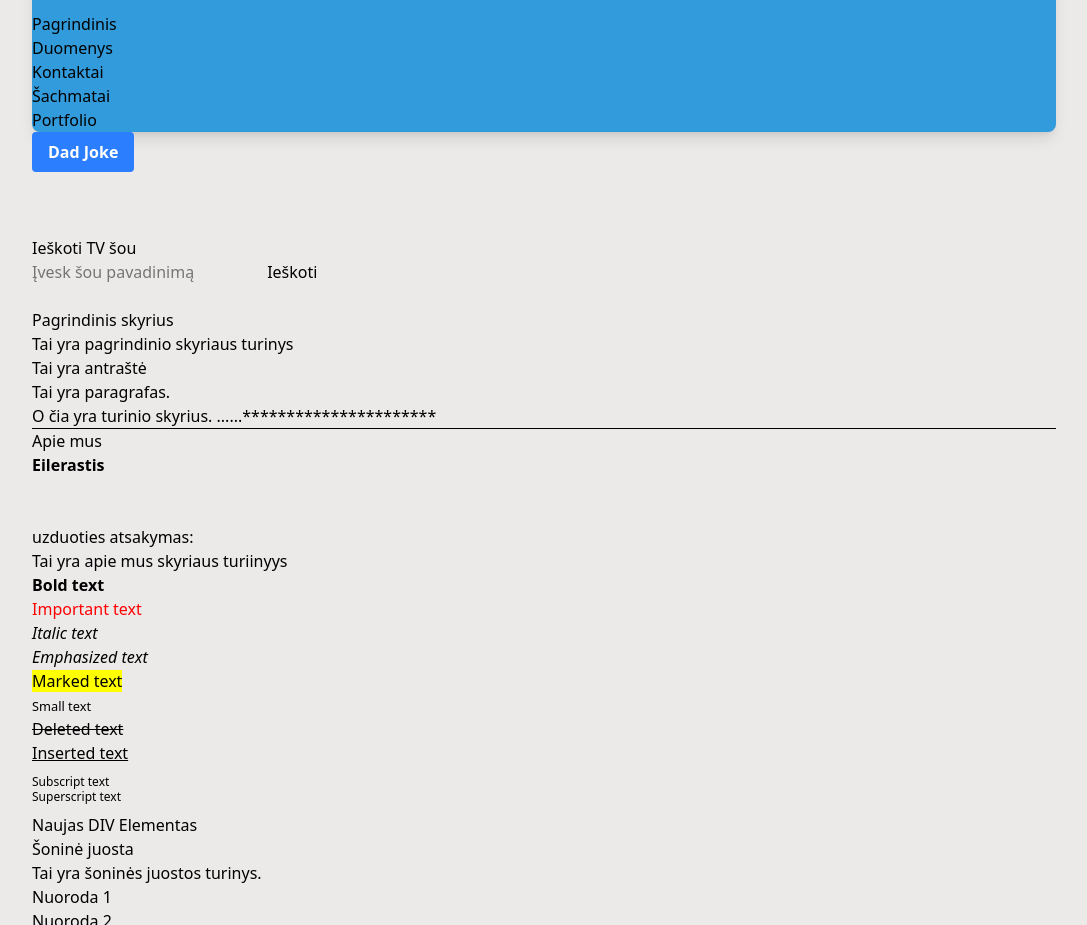
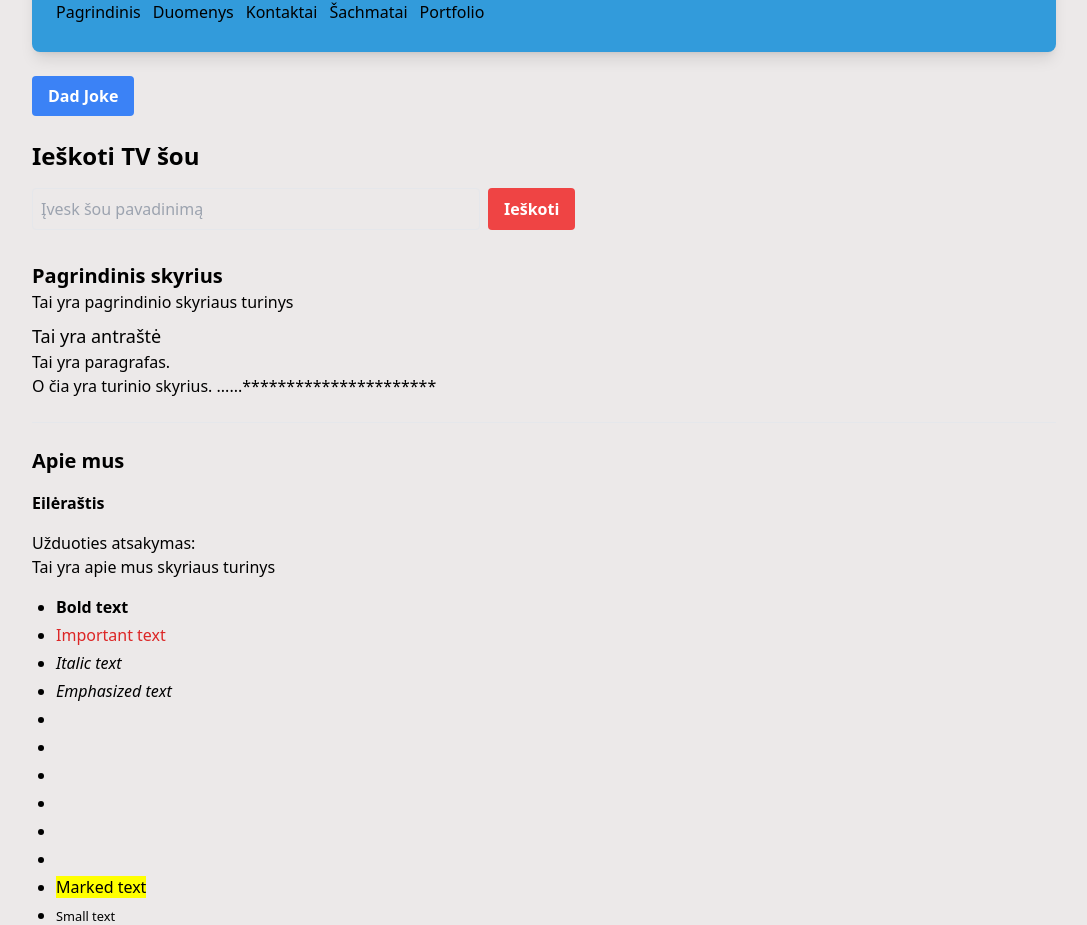
Before and after one commit to simonaszz/paskaitos-full-stack, a website: page index.html in a window 1280 px wide. Shown: the part 72-997 px from the top of the page, without its empty margins (96-1183 px from the left). Drawn offline with nearby package versions, Linux system fonts and the light colour scheme.

Commit message:
prideta tailwind cdn nuoroda ir patvarkytas html, kad graziau atvaizduotu pulapi

```diff
--- a/assets/scss/style.scss
+++ b/assets/scss/style.scss
@@ -3,53 +3,26 @@
 @tailwind components;
 @tailwind utilities;
 
-
-ul {
-  li {
-    span {
+/* Paprastas CSS, be SCSS struktūros */
+ul li span {
   color: blue;
 }
 
-    &:nth-child(2) {
-      ul {
-        li:nth-child(2) {
+ul li:nth-child(1) ul li:nth-child(1) span,
+ul li:nth-child(3) ul li:nth-child(3) span {
+  color: red;
+}
+
+ul li:nth-child(2) ul li:nth-child(2) {
   width: 100px;
   height: 100px;
   background-color: red;
 }
-      }
-    }
 
-    &:nth-child(3) {
-      ul {
-        li:nth-child(3) {
-          span {
-            color: red;
-          }
-        }
-      }
-    }
-
-    &:nth-child(1) {
-      ul {
-        li:nth-child(1) {
-          span {
-            color: red;
-          }
-        }
-      }
-    }
-
-    ul {
-      li:nth-child(even) {
-        span {
+ul li ul li:nth-child(even) span {
   font-weight: bold;
-        }
-      }
-    }
-  }
 }
 
 body {
-    background-color: red;
+  background-color: red; /* tik jei reikia */
 }
--- a/index.html
+++ b/index.html
@@ -2,33 +2,26 @@
 <html lang="en">
     <head>
         <meta charset="UTF-8" />
-
         <meta name="viewport" content="width=device-width, initial-scale=1.0" />
-        <!-- namu darbas -->
-        <!-- <link rel="stylesheet" href="assets/css/namu_darbas.css" /> -->
-        <!-- <link rel="stylesheet" href="assets/css/namu_darbas1.css" />Klases darbas  -->
-         <link href="./src/output.css" rel="stylesheet">
-
+        <link href="./src/output.css" rel="stylesheet" />
+         <script src="https://cdn.tailwindcss.com"></script>
         <title>Užduotis Namų Darbas</title>
     </head>
-
     <body class="bg-[#ece9e9] flex justify-center items-center min-h-screen">
-
-
         <div id="menu" class="w-4/5">
-            <header class="bg-[#329bdb] rounded-lg shadow-lg">
+            <header class="bg-[#329bdb] rounded-lg shadow-lg p-4">
                 <h1 class="text-3xl font-bold text-[#e6dddd]" id="antraste">Mano puslapis</h1>
-                <nav class="desktop">
+                <nav class="desktop mt-2">
                     <ul class="flex gap-3 py-3 px-2">
                         <li class="nav_link"><a class="border_radius" href="index.html">Pagrindinis</a></li>
                         <li class="nav_link"><a class="border_radius" href="pages/duomenys.html">Duomenys</a></li>
                         <li class="nav_link"><a class="border_radius" href="pages/kontaktai.html">Kontaktai</a></li>
                         <li class="nav_link"><a class="border_radius" href="pages/sachmatai.html">Šachmatai</a></li>
                         <li class="nav_link"><a class="border_radius" href="pages/portfolio.html">Portfolio</a></li>
-                    </flex>
+                    </ul>
                 </nav>
                 <!-- mobile -->
-                <nav class="mobile">
+                <nav class="mobile hidden">
                     <ul class="nav_bar_list">
                         <li class="nav_link"><a class="border_radius" href="index.html">Pagrindinis</a></li>
                         <li class="nav_link"><a class="border_radius" href="pages/duomenys.html">Duomenys</a></li>
@@ -39,85 +32,77 @@
                 </nav>
             </header>
 
+            <div class="mt-6">
+                <button id="medinis-bajeris" class="bg-blue-500 hover:bg-blue-700 text-white font-bold py-2 px-4 rounded">Dad Joke</button>
+            </div>
 
-<div>
-    <button id="medinis-bajeris" class="bg-blue-500 hover:bg-blue-700 text-white font-bold py-2 px-4 rounded">
-    Dad Joke
-</button>
-</div>
-<br>
-<div id="pagrindinis-skyrius" class="mt-4"></div><br>
+            <div id="pagrindinis-skyrius" class="mt-4"></div>
 
+            <div id="movie" class="mt-6">
+                <main id="rezultatas">
+                    <h1 class="text-2xl font-bold mb-4">Ieškoti TV šou</h1>
+                    <div class="flex gap-2 mb-4">
+                        <input type="text" id="searchInput" placeholder="Įvesk šou pavadinimą" class="border p-2 rounded w-full max-w-md" />
+                        <button onclick="handleSearch()" class="bg-red-500 hover:bg-red-700 text-white font-bold py-2 px-4 rounded">
+                            Ieškoti
+                        </button>
+                    </div>
 
-            <div id="movie" class="wrap content">
-                <main class="main" id="rezultatas">
+                    <div id="results" class="movie-container space-y-4"></div>
 
-
-  <h1>Ieškoti TV šou</h1>
-    <input type="text" id="searchInput" placeholder="Įvesk šou pavadinimą">
-    <button onclick="handleSearch()">Ieškoti</button>
-
-    <div id="results" class="movie-container"></div><br>
-
-
-                    <section id="knygynasS">
-                        <h2>Pagrindinis skyrius</h2>
+                    <section id="knygynasS" class="mt-8">
+                        <h2 class="text-xl font-semibold">Pagrindinis skyrius</h2>
                         <p>Tai yra pagrindinio skyriaus turinys</p>
-                        <h3>Tai yra antraštė</h3>
+                        <h3 class="text-lg font-medium mt-2">Tai yra antraštė</h3>
                         <p>Tai yra paragrafas.</p>
                         <p>O čia yra turinio skyrius. ......**********************</p>
                     </section>
-                    <hr />
-                    <section  id="knygynas">
-                        <h2>Apie mus</h2>
 
+                    <hr class="my-6" />
 
+                    <section id="knygynas">
+                        <h2 class="text-xl font-semibold">Apie mus</h2>
 
-                        <div id="as"></div>
-                      <div id="pasisveikinimas"></div>
+                        <div id="as" class="mt-4"></div>
+                        <div id="pasisveikinimas" class="mt-2"></div>
 
-                        <b>Eilerastis</b><br><br>
+                        <b class="block mt-4 mb-2">Eilėraštis</b>
                         <div id="eilerastis"></div>
-                        <div id="sudetis" ></div>
-                        <div id="atimtis" ></div>
-                        <div id="dalyba" ></div><br>
-                        <span id="automobiliai"></span>
 
+                        <div id="sudetis" class="mt-2"></div>
+                        <div id="atimtis1"></div>
+                        <div id="dalyba1"></div>
 
+                        <span id="automobiliai" class="block mt-2"></span>
 
-                        <h3>uzduoties atsakymas: <span id="atsakymas"></span></h3>
-                        <p>Tai yra apie mus skyriaus turiinyys</p>
-                        <ul>
+                        <h3 class="mt-4">Užduoties atsakymas: <span id="atsakymas"></span></h3>
+                        <p>Tai yra apie mus skyriaus turinys</p>
+
+                        <ul class="list-disc ml-6 mt-4 space-y-1">
                             <li><strong>Bold text</strong></li>
-                            <li><span style="color: red">Important text</span></li>
+                            <li><span class="text-red-600">Important text</span></li>
                             <li><em>Italic text</em></li>
-                            <li ><i>Emphasized text</i></li>
+                            <li><i>Emphasized text</i></li>
                             <li id="contact"></li>
-                            <li id="atimtis"></li>
+                            <li id="atimtis2"></li>
                             <li id="daugyba"></li>
                             <li></li>
-                            <li id="dalyba"></li>
+                            <li id="dalyba2"></li>
                             <li></li>
-                            <li id="zodziuIlgiai">
-                                <mark>Marked text</mark>
-                            </li>
+                            <li id="zodziuIlgiai"><mark>Marked text</mark></li>
                             <li id="skaiciuMasyvas"><small>Small text</small></li>
-                            <li>
-                                <del>Deleted text</del>
-                            </li>
-                            <li>
-                                <ins>Inserted text</ins>
-                            </li>
+                            <li><del>Deleted text</del></li>
+                            <li><ins>Inserted text</ins></li>
                             <li><sub>Subscript text</sub></li>
                             <li><sup>Superscript text</sup></li>
                         </ul>
                     </section>
                 </main>
-                <aside>
-                    <h2 class="aside_title">Šoninė juosta</h2>
+
+                <aside class="mt-8">
+                    <h2 class="aside_title text-lg font-semibold">Šoninė juosta</h2>
                     <p class="aside_paragraph">Tai yra šoninės juostos turinys.</p>
-
-                    <ul class="aside_list">
+                    <ul class="aside_list list-disc ml-6 mt-2">
                         <li><a href="#">Nuoroda 1</a></li>
                         <li><a href="#">Nuoroda 2</a></li>
                         <li><a href="#">Nuoroda 3</a></li>
@@ -125,11 +110,9 @@
                 </aside>
             </div>
 
-            <footer></footer>
+            <footer class="mt-6 text-center text-sm text-gray-600">© 2025 Mano puslapis</footer>
         </div>
-        <!-- <script src="assets/js/uzduotys.js" defer></script> -->
-        <!-- <script src="assets/js/masyvai.js" defer></script>
-        <script src="assets/js/objectai_isvedimas_html.js" defer></script> -->
+
         <script src="assets/js/dom_manipulation.js" defer></script>
         <script src="assets/js/api.js" defer></script>
     </body>
```
Lines whose indentation alone changed are shown as unchanged.
